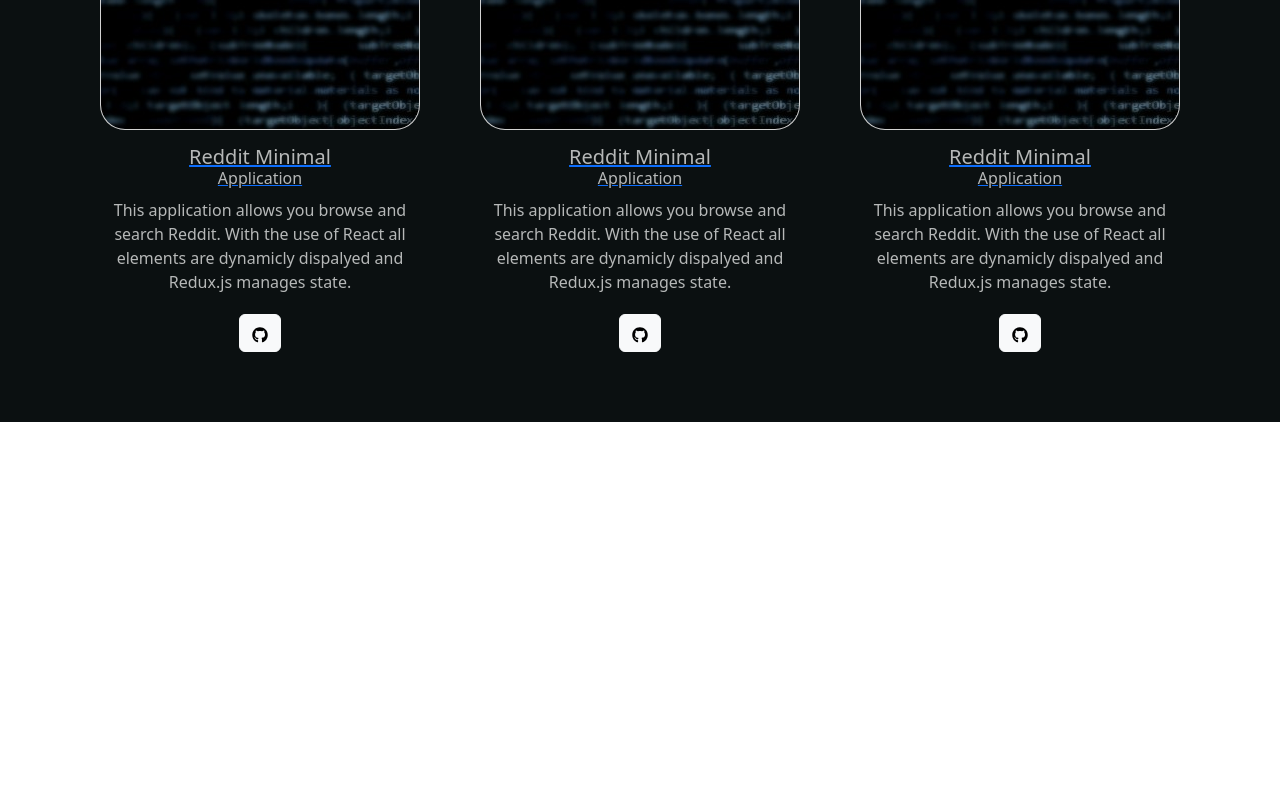
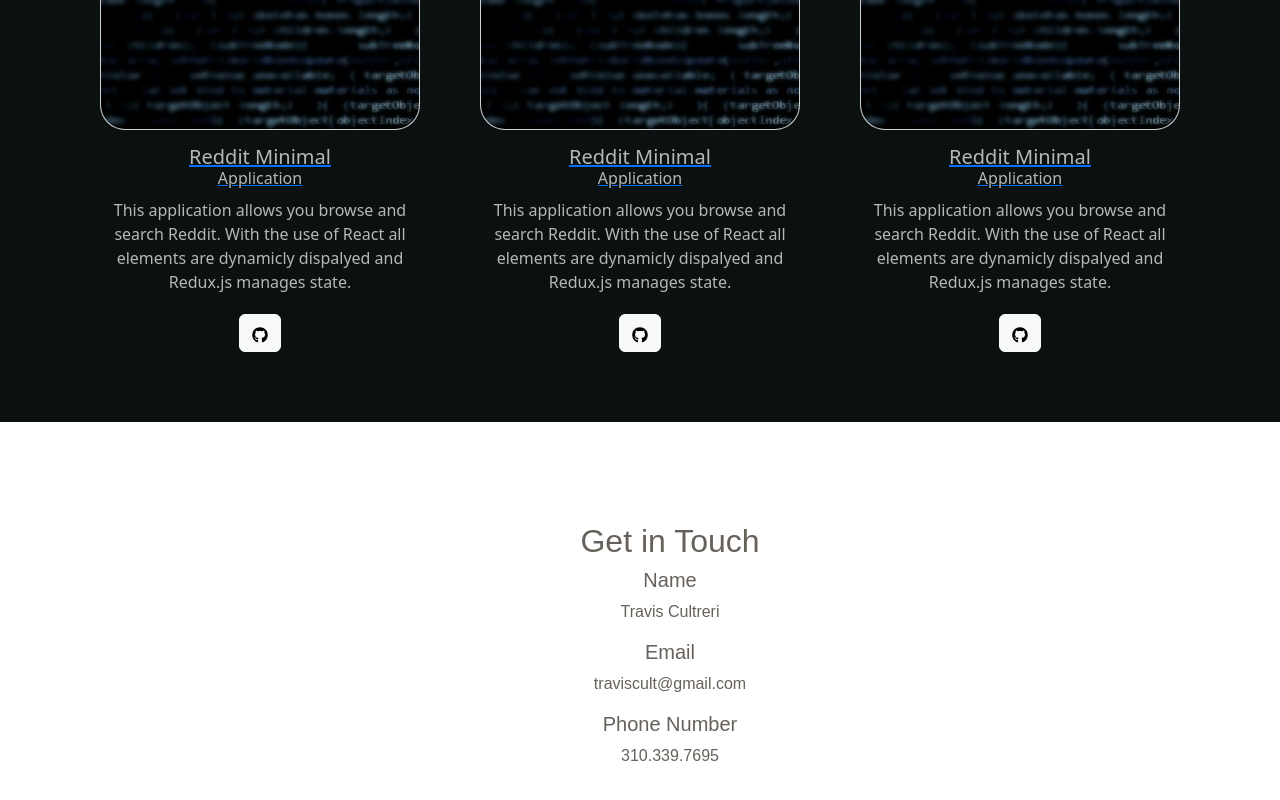
Before and after one commit to traviscult/portfiolio-website, a React (Create React App) app: page / in a window 1280 px wide. Shown: the part 1254-2054 px from the top of the page. Before the commit the page ends 1676 px from the top, so only its background shows below. Built offline with nearby package versions, Linux system fonts and the light colour scheme.

Commit message:
created footer with contact info and styling

```diff
--- a/src/App.js
+++ b/src/App.js
@@ -4,6 +4,7 @@
 import IndexNavbar from "./components/Nav/Nav";
 import Skills from "./components/Skills/Skills";
 import Works from "./components/Work/Work";
+import Footer from "./components/Footer/Footer";
 
 function App() {
   return (
@@ -12,6 +13,7 @@
       <Header />
       <Skills />
       <Works />
+      <Footer />
     </div>
   );
 }
--- a/src/components/Footer/Footer.css
+++ b/src/components/Footer/Footer.css
@@ -0,0 +1,5 @@
+.contact {
+  color: rgb(102, 97, 91);
+  font-family: Arial, Helvetica, sans-serif;
+  margin: 100px;
+}
--- a/src/components/Footer/Footer.js
+++ b/src/components/Footer/Footer.js
@@ -0,0 +1,38 @@
+import "./Footer.css";
+import { Row, Col, Container, Form } from "react-bootstrap";
+
+const Footer = () => {
+  return (
+    <div>
+      <Container className="contact">
+        <Row>
+          <Col className="ml-auto mr-auto">
+            <h2 className="text-center">Get in Touch</h2>
+            <Form className="contact-form">
+              <Row>
+                <Col className="text-center">
+                  <h5>Name</h5>
+                  <p>Travis Cultreri</p>
+                </Col>
+              </Row>
+              <Row>
+                <Col className="text-center">
+                  <h5>Email</h5>
+                  <p>traviscult@gmail.com</p>
+                </Col>
+              </Row>
+              <Row>
+                <Col className="text-center">
+                  <h5>Phone Number</h5>
+                  <p>310.339.7695</p>
+                </Col>
+              </Row>
+            </Form>
+          </Col>
+        </Row>
+      </Container>
+    </div>
+  );
+};
+
+export default Footer;
```
